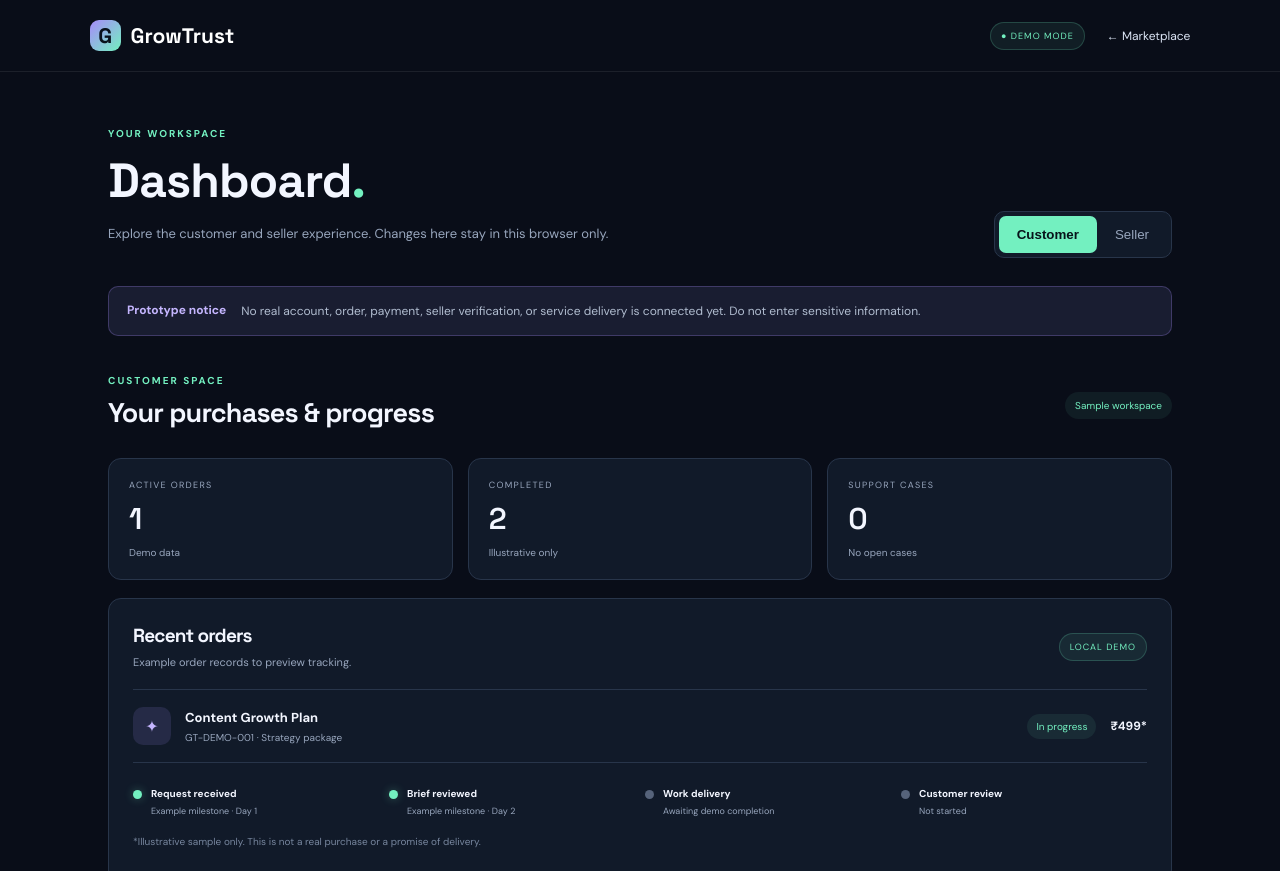
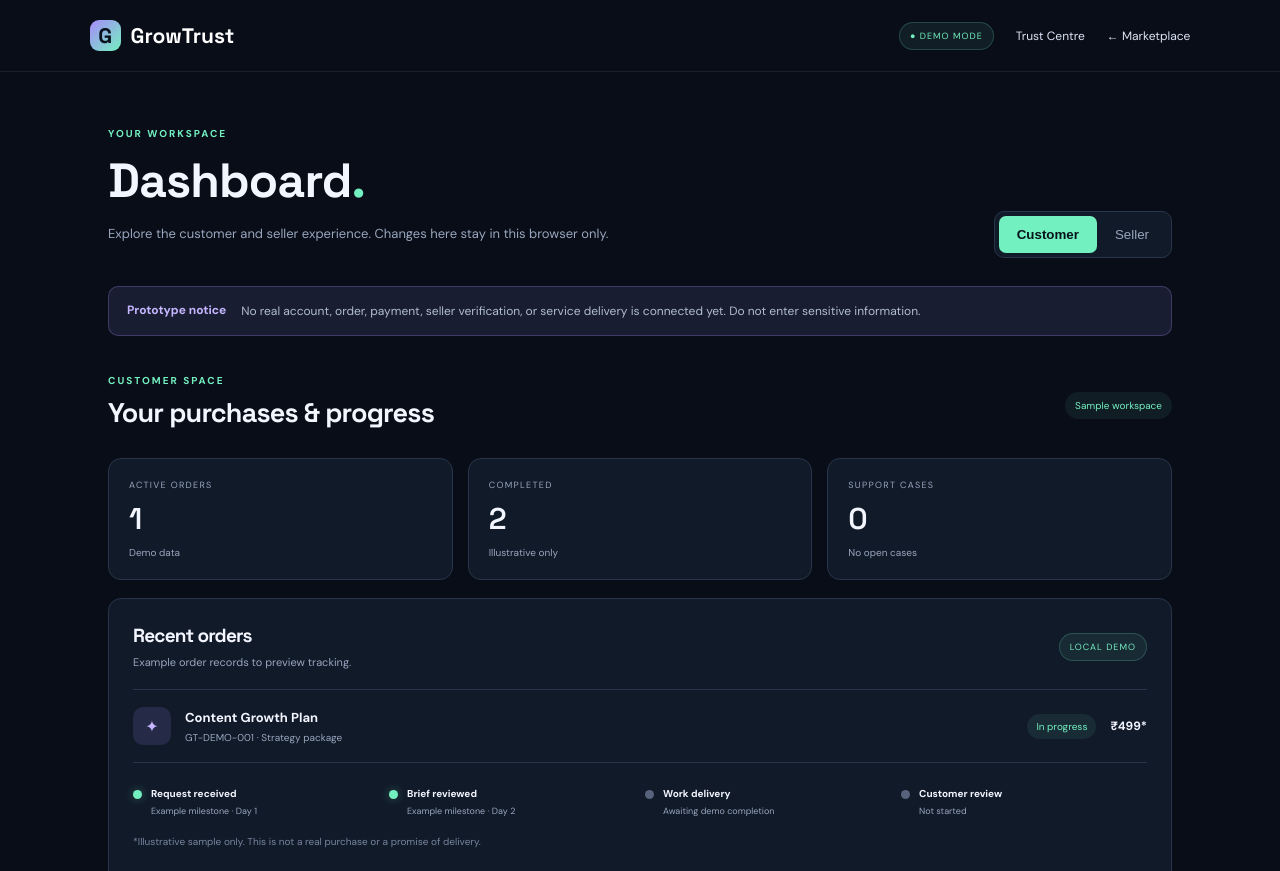
Before and after one commit to shanraku/growtrust, a plain HTML site: page dashboard.html in a window 1280 px wide. Shown: the top 871 px of the page. Drawn offline with Linux system fonts and the light colour scheme.

Commit message:
Add Trust Centre navigation to dashboard

```diff
--- a/dashboard.html
+++ b/dashboard.html
@@ -1,7 +1,7 @@
 <!doctype html>
 <html lang="en"><head><meta charset="utf-8"><meta name="viewport" content="width=device-width,initial-scale=1"><meta name="theme-color" content="#090d18"><meta name="description" content="GrowTrust customer and seller dashboard prototype."><title>Dashboard — GrowTrust</title><link rel="stylesheet" href="dashboard.css"></head>
 <body>
-<header class="bar"><a class="brand" href="index.html"><span class="mark">G</span> GrowTrust</a><div class="bar-right"><span class="demo-pill">● DEMO MODE</span><a href="index.html">← Marketplace</a></div></header>
+<header class="bar"><a class="brand" href="index.html"><span class="mark">G</span> GrowTrust</a><div class="bar-right"><span class="demo-pill">● DEMO MODE</span><a href="trust.html">Trust Centre</a><a href="index.html">← Marketplace</a></div></header>
 <main class="wrap"><div class="welcome"><div><div class="eyebrow">YOUR WORKSPACE</div><h1>Dashboard<span>.</span></h1><p>Explore the customer and seller experience. Changes here stay in this browser only.</p></div><div class="switch" role="group" aria-label="Choose dashboard"><button class="active" data-view="customer">Customer</button><button data-view="seller">Seller</button></div></div>
 <div class="notice"><b>Prototype notice</b><span>No real account, order, payment, seller verification, or service delivery is connected yet. Do not enter sensitive information.</span></div>
 <section id="customerView" class="view"><div class="section-title"><div><div class="eyebrow">CUSTOMER SPACE</div><h2>Your purchases & progress</h2></div><span class="status">Sample workspace</span></div>
```
